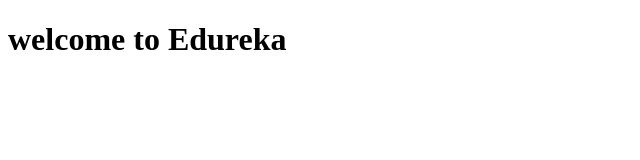
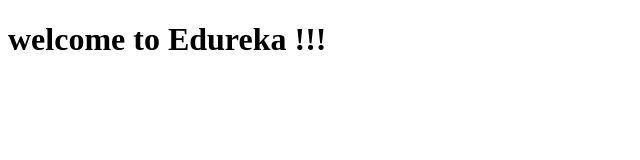
Before and after one commit to DeepakSChouhan/DevOpsClassCodes, a plain HTML site: page index.html in a window 1280 px wide. Shown: the full height of the page, 0-640 px from the left. Drawn offline with Linux system fonts and the light colour scheme.

Commit message:
Update index.html

```diff
--- a/index.html
+++ b/index.html
@@ -7,6 +7,6 @@
     <title>Document</title>
 </head>
 <body>
-    <div><h1>welcome to Edureka</h1></div>
+    <div><h1>welcome to Edureka !!!</h1></div>
 </body>
 </html>
```
